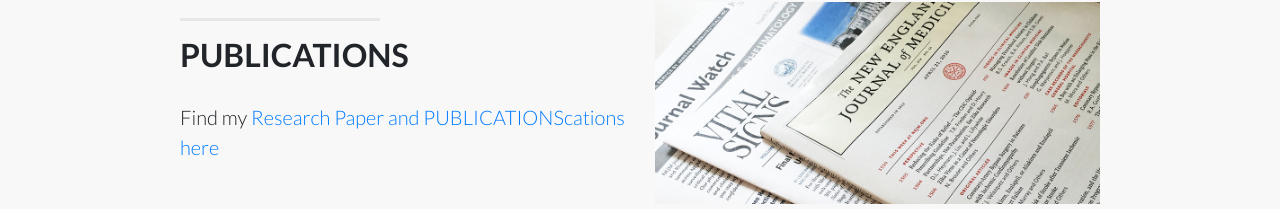
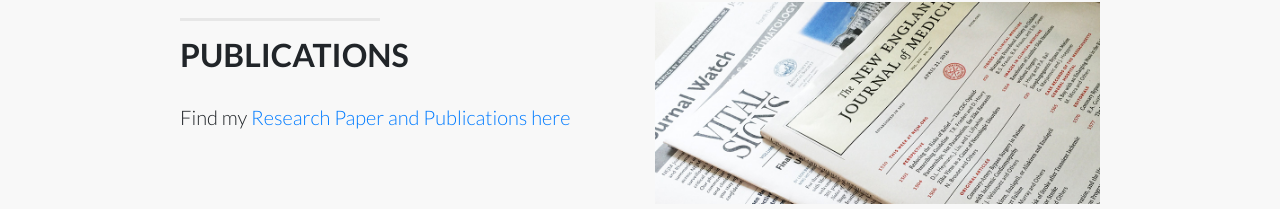
Before and after one commit to sanketgujar/sanketgujar.github.io, a website: page index.html in a window 1280 px wide. Shown: the part 1206-1415 px from the top of the page. Drawn offline with Linux system fonts and the light colour scheme.

```diff
--- a/index.html
+++ b/index.html
@@ -130,7 +130,7 @@
             <div class="clearfix"></div>
             <h2 class="section-heading">PUBLICATIONS</h2>
             <p class="lead">Find my
-              <a target="_blank" href="">Research Paper and PUBLICATIONScations here</a></p>
+              <a target="_blank" href="">Research Paper and Publications here</a></p>
           </div>
           <div class="col-lg-5 mr-auto ">
             <img class="img-fluid" src="img/paper.jpg" alt="">
```
